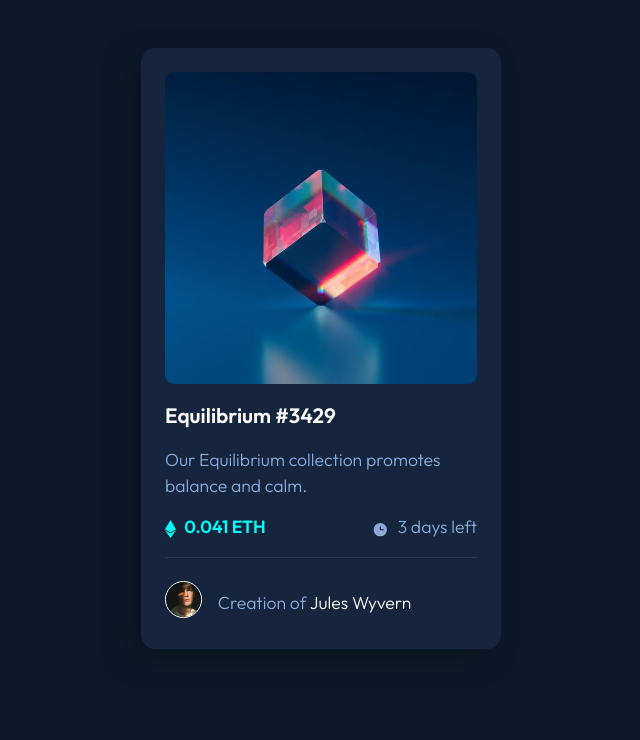
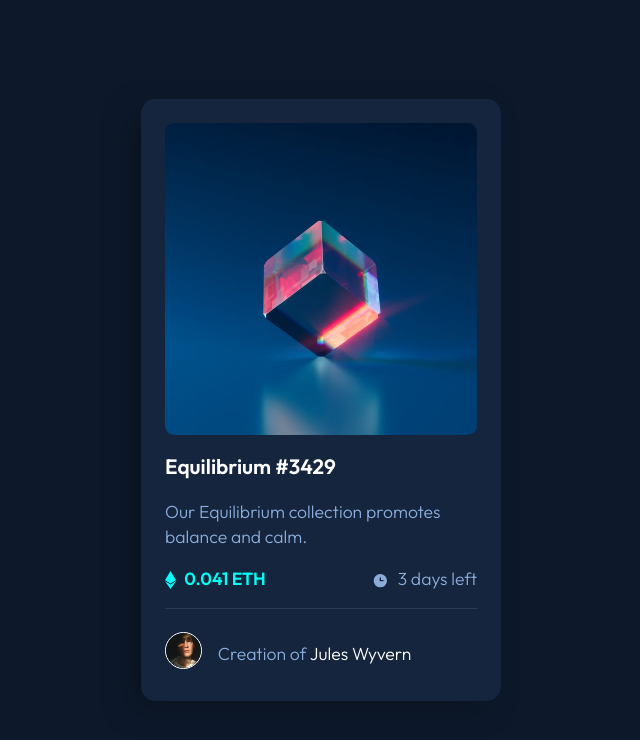
Before and after one commit to zidanpahrudin/nft-preview-card, a plain HTML site: page index.html in a window 1280 px wide. Shown: the whole page, without its empty margins (319-959 px from the left). Drawn offline with Linux system fonts and the light colour scheme.

Commit message:
centering element

```diff
--- a/src/style.css
+++ b/src/style.css
@@ -60,6 +60,9 @@ body {
     color: var(--clr-text);
     font-weight: 300;
     font-size: 1.1rem;
+    height: 100vh;
+    display: grid;
+    place-content: center;
 }
 
 /* utility */
@@ -100,7 +103,6 @@ body {
 /* styling card */
 .card {
     max-width: 360px;
-    margin: 3rem auto;
     box-shadow: -12px 10px 30px -6px hsla(215, 55%, 4%, 0.5);
     -webkit-box-shadow: -12px 10px 30px -6px hsla(215, 55%, 4%, 0.5);
     -moz-box-shadow: -12px 10px 30px -6px hsla(215, 55%, 4%, 0.5);
```
